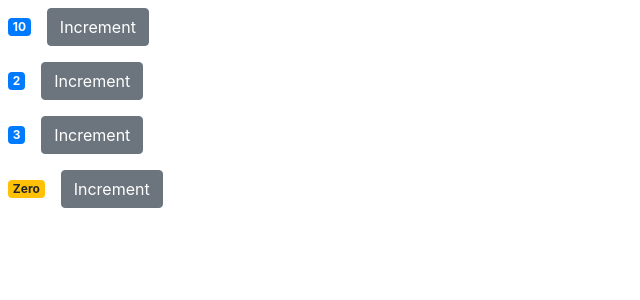
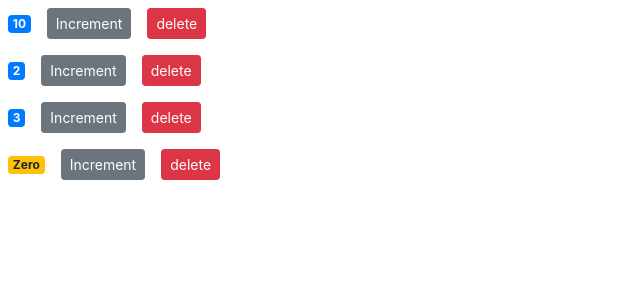
Before and after one commit to gnokto/counter-app, a React (Create React App) app: page / in a window 1280 px wide. Shown: the top 300 px of the page, without its empty margins (0-640 px from the left). Built offline with nearby package versions, Linux system fonts and the light colour scheme.

Commit message:
Delete button called from child component

```diff
--- a/src/components/counter.jsx
+++ b/src/components/counter.jsx
@@ -10,14 +10,21 @@
   };
 
   render() {
+    console.log(this.props);
     return (
       <div style={{ flexDirection: "column" }}>
         <span className={this.getBadgeClasses()}>{this.formatValue()}</span>
         <button
           onClick={this.handleIncrement}
-          className="btn btn-secondary m-2"
+          className="btn btn-secondary btn-sm m-2"
         >
           Increment
+        </button>
+        <button
+          onClick={this.props.onDelete}
+          className="btn btn-danger btn-sm m-2"
+        >
+          delete
         </button>
       </div>
     );
```
